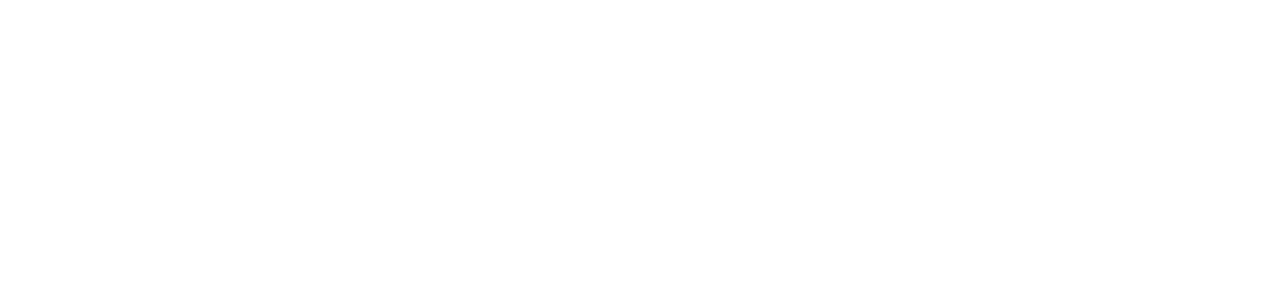
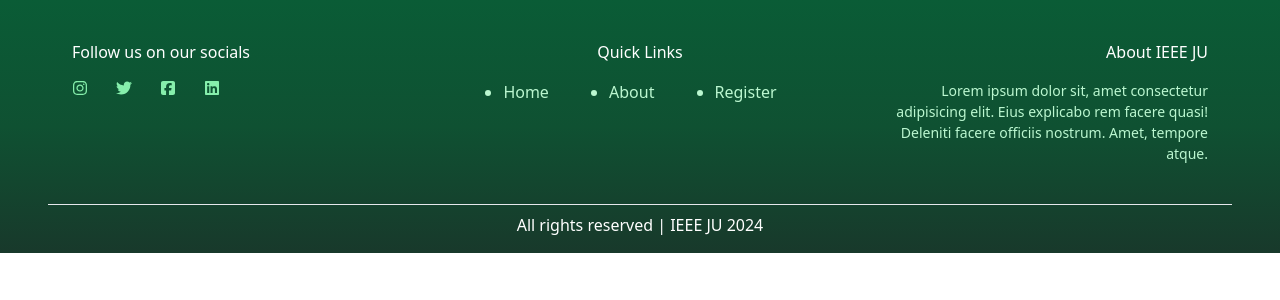
Before and after one commit to akash0708/SocioAI, a React (Vite) app: page / in a window 1280 px wide. Shown: the top 300 px of the page. Built offline with nearby package versions, Linux system fonts and the light colour scheme.

Commit message:
basic structure done

```diff
--- a/package.json
+++ b/package.json
@@ -11,7 +11,8 @@
   },
   "dependencies": {
     "react": "^18.3.1",
-    "react-dom": "^18.3.1"
+    "react-dom": "^18.3.1",
+    "react-icons": "^5.2.1"
   },
   "devDependencies": {
     "@types/react": "^18.3.3",
--- a/src/App.jsx
+++ b/src/App.jsx
@@ -1,8 +1,10 @@
 import "./App.css";
+import Footer from "./components/Footer";
 
 function App() {
   return <div className="App">
     {/* import components */}
+    <Footer />
     </div>;
 }
 
--- /dev/null
+++ b/src/components/Footer.jsx
@@ -0,0 +1,43 @@
+// import React from 'react'
+import {FaInstagram, FaTwitter, FaSquareFacebook, FaLinkedin} from 'react-icons/fa6'
+function Footer() {
+	return (
+		<>
+			<footer className="flex flex-col bg-gradient-to-b from-[#0A5C36] via-[#0F5132] to-[#18392b] px-12 py-6 pb-2">
+				<div className="flex justify-around gap-5 mb-10">
+					<div className="flex flex-col flex-1 px-6">
+						<h2 className="text-white my-4">Follow us on our socials</h2>
+						<div className='flex gap-7 text-green-300'>
+                        <FaInstagram/>
+                        <FaTwitter />
+                        <FaSquareFacebook/>
+                        <FaLinkedin />
+                        </div>
+					</div>
+					<div className="flex flex-col flex-1 px-6">
+						<h2 className="text-white text-center my-4
+                        ">Quick Links</h2>
+						<ul className='list-disc text-green-200 flex justify-around'>
+                            <li><a href="">Home</a></li>
+                            <li><a href="">About</a></li>
+                            <li><a href="">Register</a></li>
+                        </ul>
+					</div>
+					<div className="flex flex-col justify-around flex-1 px-6">
+						<h2 className="text-white text-right my-4">About IEEE JU</h2>
+						<p className="text-right text-wrap text-green-200 text-[14px]">
+							Lorem ipsum dolor sit, amet consectetur adipisicing elit. Eius
+							explicabo rem facere quasi! Deleniti facere officiis nostrum.
+							Amet, tempore atque.
+						</p>
+					</div>
+				</div>
+				<div className="flex justify-center items-center py-2 border-t-gray-200 border-t">
+					<p className="text-white"> All rights reserved &#124; IEEE JU 2024</p>
+				</div>
+			</footer>
+		</>
+	);
+}
+
+export default Footer;
```
Also changed, not shown: 1 other file (tests, documents, lock files or other folders).
